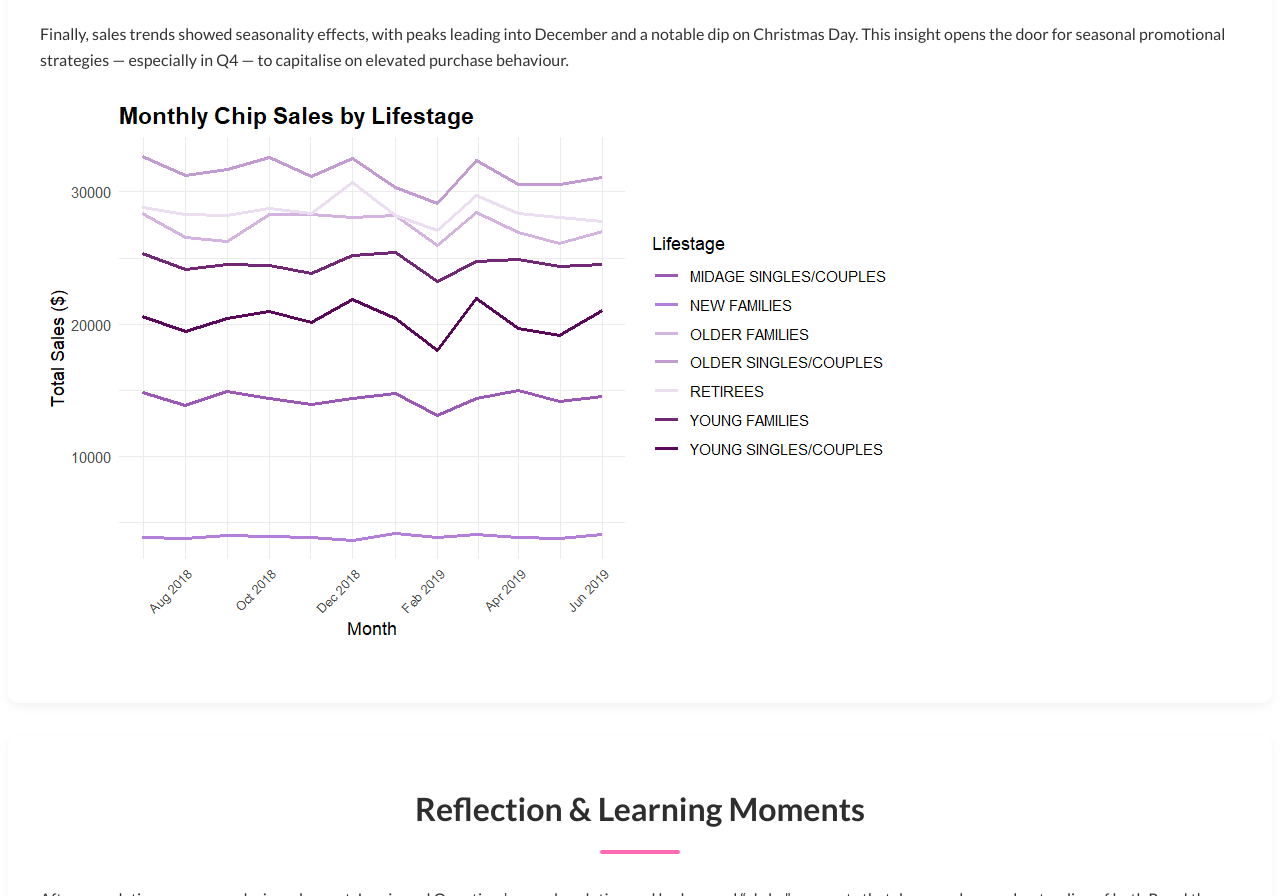
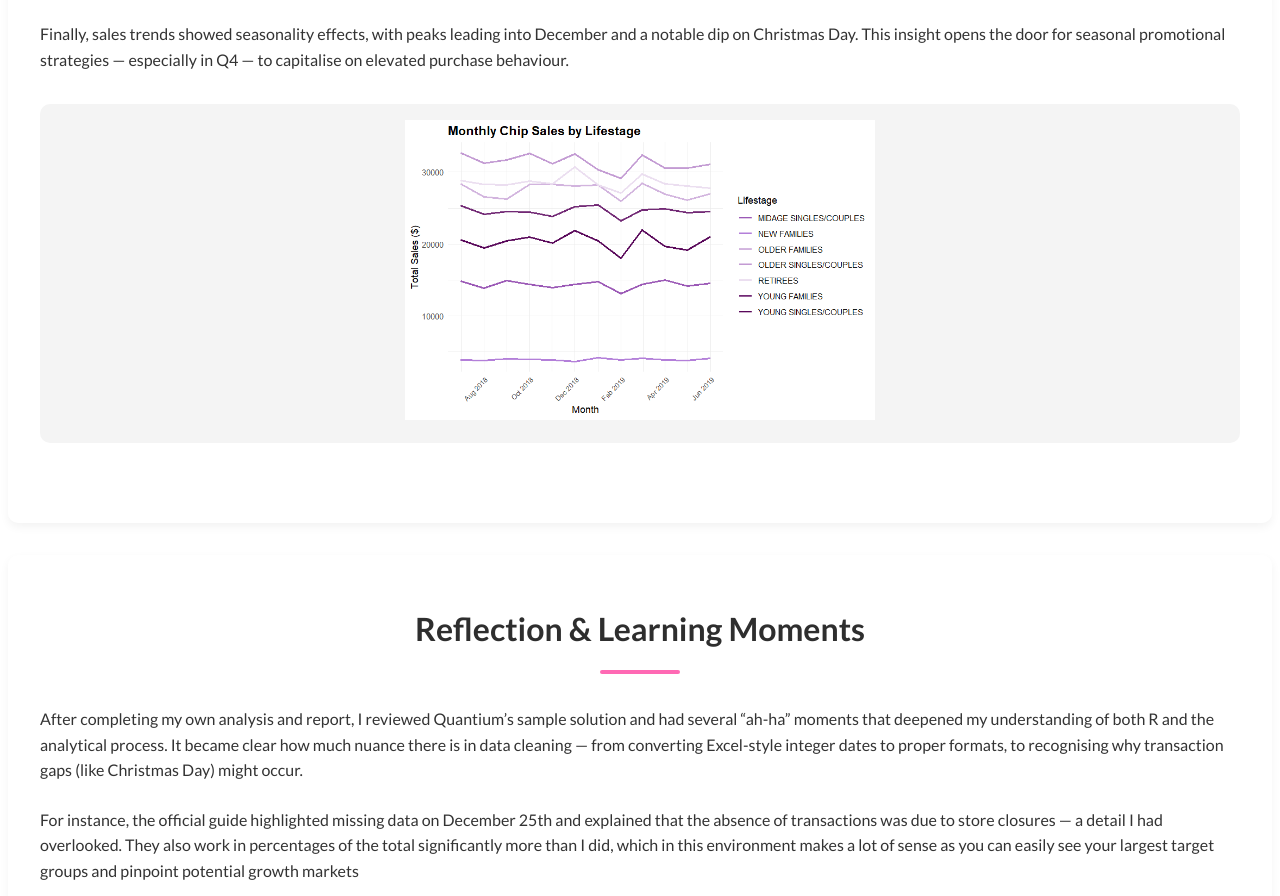
Before and after one commit to DanMason6022/DataPortfolio, a plain HTML site: page projects/Quantium Task1/QT1.html in a window 1280 px wide. Shown: the part 3133-4029 px from the top of the page. Drawn offline with nearby package versions, Linux system fonts and the light colour scheme.

Commit message:
Update QT1.html

```diff
--- a/projects/Quantium Task1/QT1.html
+++ b/projects/Quantium Task1/QT1.html
@@ -113,7 +113,12 @@
     <p>In light of the findings, three core strategic directions emerge. First, marketing should leverage the value-seeking behaviour of family segments by promoting larger pack formats, with clear messaging around cost savings per gram and multipack convenience. Second, product innovation should cater to younger and single customers by offering high-end, branded small packs that reflect both quality and portability. These consumers have demonstrated both the willingness and ability to pay for premium experiences.</p>
     <p>Additionally, shelf-space allocation and brand partnerships should be optimized based on customer life stage. Brands such as Smiths and Doritos, popular among family groups, should be prominently positioned in areas targeting family shoppers. Conversely, brands like Pringles and Red Rock Deli, which enjoy popularity among singles and premium buyers, should be highlighted in snacking or convenience aisles.</p>
     <p>Finally, sales trends showed seasonality effects, with peaks leading into December and a notable dip on Christmas Day. This insight opens the door for seasonal promotional strategies — especially in Q4 — to capitalise on elevated purchase behaviour.</p>
-    <img src="images/Seasonality.png" alt="Monthly Chip Sales by Lifestage">
+     <div class="analysis-container">
+        <figure>
+          <img src="images/Seasonality.png" alt="Monthly Chip Sales by Lifestage"
+          class="zoomable-image" onclick="openZoom(this.src)">
+        </figure>
+    </div>
   </section>
 <section id="reflection" class="content-section">
   <h2>Reflection & Learning Moments</h2>
```
